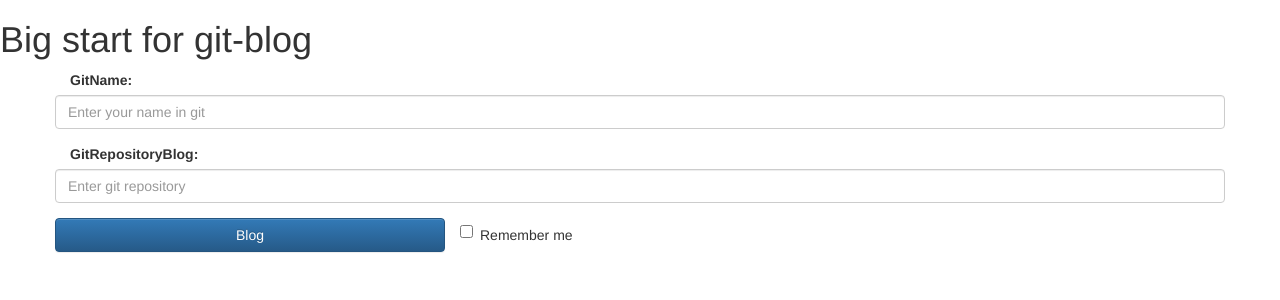
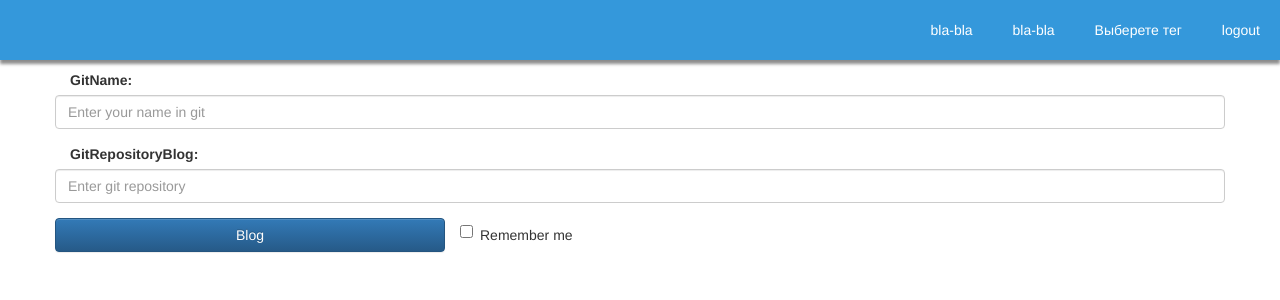
Before and after one commit to rrLero/git-blog, a Flask app: page / in a window 1280 px wide. Shown: the top 300 px of the page. Run offline with Flask 2, Linux system fonts and the light colour scheme; some libraries are stand-ins or nearby versions.

Commit message:
Начал делать header

```diff
--- a/static/style.css
+++ b/static/style.css
@@ -36,8 +36,58 @@ body {
   padding-top: 5px;
 }
 
+/*****************************/
+/******Styles for header******/
+/*****************************/
+.menu {
+  width:100%;
+   box-shadow: 0px 4px 3px rgba(0,0,0,0.45);
+}
 
-#not_found{
+#header nav {
+  background-color:#3498db;
+}
+
+#header nav ul {
+  list-style: none;
+  overflow: hidden;
+}
+
+#header nav ul li {
+  float: right;
+}
+
+#header nav ul li a {
+  display: block;
+  padding: 20px;
+  color:#fff;
+  outline: none;
+  text-decoration: none;
+}
+
+ #header nav ul li a:hover{
+  background: #2980b9;
+ }
+/*Стили для выбора тегов*/
+
+#tegs li {
+  float: left;
+  text-align: center;
+}
+
+#tegs ul {
+	display: none;
+}
+
+#tegs li a {
+  display: block;
+}
+
+/*****************************/
+/*Styles for page "not found"*/
+/*****************************/
+
+#not_found {
 	transition: all 0.6s;
 	font-family: 'Lato', sans-serif;
     color: #888;
@@ -48,19 +98,19 @@ body {
     text-align: center;
 }
 
-.not_found{
+.not_found {
 	  display: table-cell;
 	  vertical-align: middle;
 }
 
-.not_found h1{
+.not_found h1 {
 	  font-size: 50px;
 	  display: inline-block;
 	  padding-right: 12px;
 	  animation: type .5s alternate infinite;
 }
 
-@keyframes type{
+@keyframes type {
 	  from{box-shadow: inset -3px 0px 0px #888;}
 	  to{box-shadow: inset -3px 0px 0px transparent;}
 }
--- a/templates/base.html
+++ b/templates/base.html
@@ -1,6 +1,6 @@
 {% include  'header.html' %}
 <body>
-<h1> Big start for git-blog </h1>
+
 {% if not session.logged_in %}
   <form action="{{ url_for('login') }}" method="post" class="form-horizontal">
     <div class="container">
--- a/templates/header.html
+++ b/templates/header.html
@@ -15,10 +15,37 @@
   	<!-- Latest compiled and minified JavaScript -->
   	<script src="https://maxcdn.bootstrapcdn.com/bootstrap/3.3.7/js/bootstrap.min.js" integrity="sha384-Tc5IQib027qvyjSMfHjOMaLkfuWVxZxUPnCJA7l2mCWNIpG9mGCD8wGNIcPD7Txa" crossorigin="anonymous"></script>
 
+	<script type="text/javascript">
+		$(function(){
+			$('#tegs li').hover(function() {
+				$(this).children('ul').stop(false, true).fadeIn(300);
+			},function() {
+				$(this).children('ul').stop(false, true).fadeOut(300);
+			});
+		})
+
+	</script>
+
     <title>git-blog</title>
 </head>
-<header>
-	<div id="header">
 
-	</div>
-</header>
+<div id="header">
+    <div class="menu">
+        <nav>
+          <ul>
+            <li><a href="{{ url_for('logout') }}">logout</a></li>
+
+            <div id="tegs">
+            	<li><a class="show" href="#">Выберете тег</a></li>
+
+	            <ul>
+					<li><a href="#">Все</a></li>
+					<li><a href="#">Программирование</a></li>
+					<li><a href="#">Юмор</a></li>
+	            </ul>
+            </div>
+            <li><a href="#">bla-bla</a></li>
+            <li><a href="#">bla-bla</a></li>
+          </ul>
+        </nav>
+</div>
```
Also changed, not shown: templates/blog.html (+3 -4 lines).
